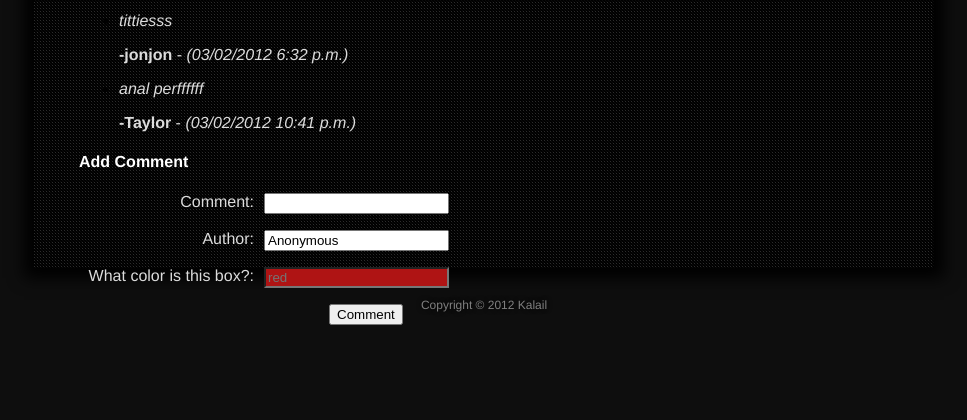
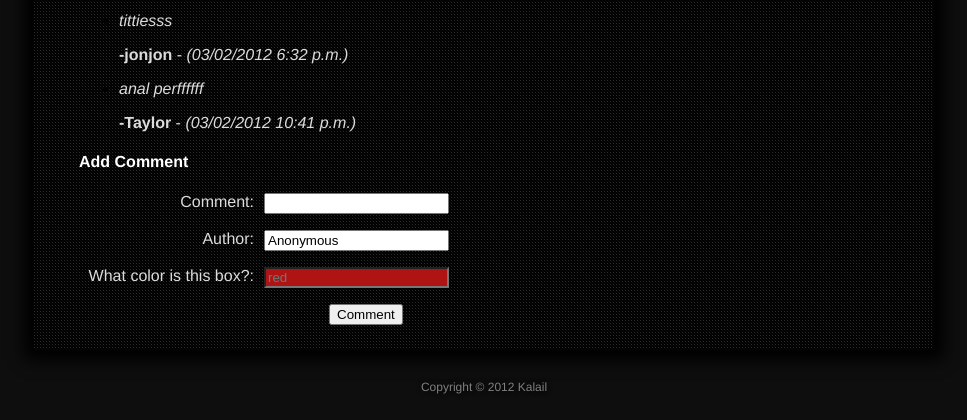
Before and after one commit to thekashifmalik/Kalail, a Django app: page /blog/1/ in a window 1280 px wide. Shown: the part 532-952 px from the top of the page, without its empty margins (156-1123 px from the left). Before the commit the page ends 857 px from the top, so only its background shows below. Run offline with Django 3.2, Linux system fonts and the light colour scheme; data comes from the database, SQL or seed files in the repository; parts of the project's set-up code (start-up, migrations or seed data) failed here and were passed over; some libraries are stand-ins or nearby versions.

Commit message:
Fix: Remove buggy stretch to page body height styling.

```diff
--- a/kalail/static/css/styles.css
+++ b/kalail/static/css/styles.css
@@ -6,14 +6,14 @@ html
 body
 {
 	margin: 0% 0% 0% 0%;
-	height: 100%;
+	height: auto;
 	font-family:"Helvetica", "Arial", sans-serif;
 	background-color: rgb(14,14,14);
 }
 
 #body_centered
 {
-	height: 100%;
+	height: auto;
 	width: 900px;
 	margin: 0% auto 0%;
 	background-image: url("img/background_tile.png");
```
